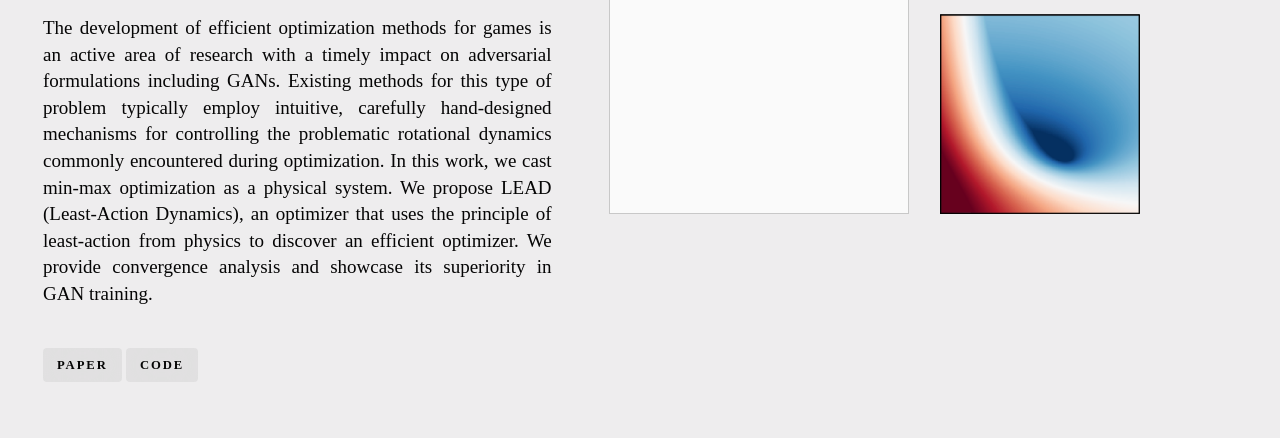
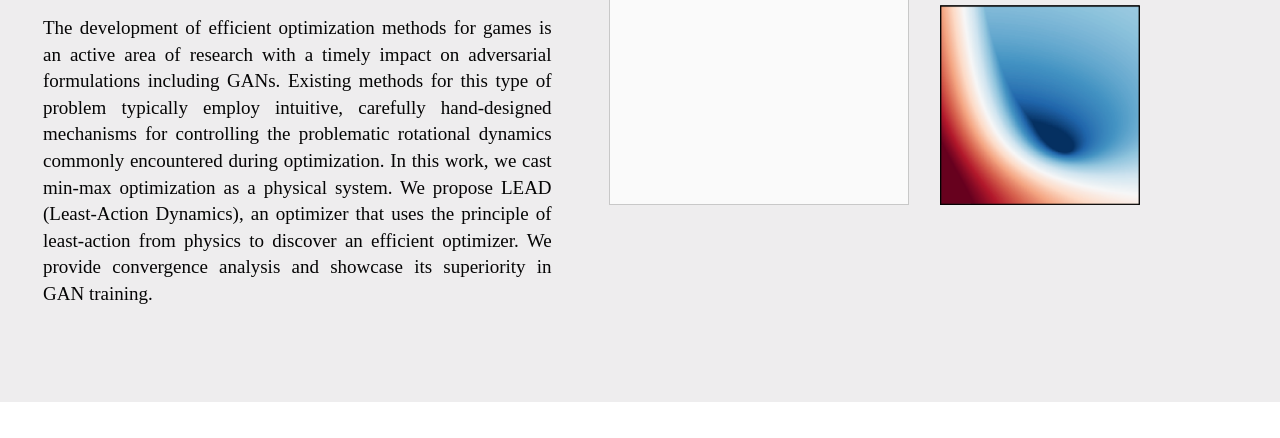
Before and after one commit to lead-minmax-games/lead-minmax-games.github.io, a plain HTML site: page index.htm in a window 1280 px wide. Shown: the part 202-640 px from the top of the page. Drawn offline with nearby package versions, Linux system fonts and the light colour scheme; a web font is replaced by a local one.

Commit message:
Update index.htm

```diff
--- a/index.htm
+++ b/index.htm
@@ -112,8 +112,6 @@ at https://github.com/tensorflow/playground with Apache License 2.0 -->
                           employ intuitive, carefully hand-designed mechanisms for controlling the problematic rotational dynamics commonly encountered during optimization. In this work, we
                           cast min-max optimization as a physical system. We propose LEAD (Least-Action Dynamics), an optimizer that uses the principle of least-action from physics to
                           discover an efficient optimizer. We provide convergence analysis and showcase its superiority in GAN training. </p></div>
-                      <a href="https://arxiv.org/abs/2010.13846" class="btn btn-padded" target="_blank" rel="noopener">Paper</a>
-                      <a href="https://github.com/" class="btn btn-padded" target="_blank" rel="noopener">Code</a>
                   </div>
                     <div class="post-header-date small-copy color-fg-60 mb-1 mb-md-10/12">
   </div>
```
